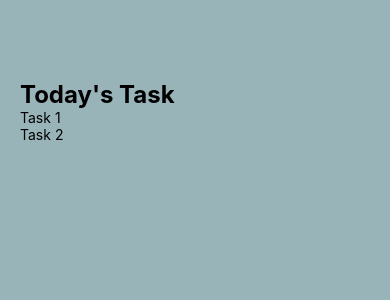
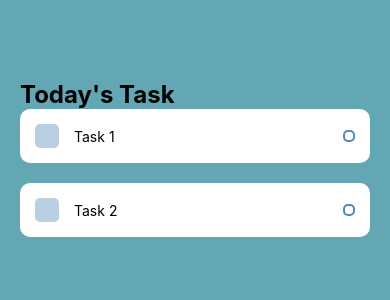
Before and after one commit to rafaeljohnrecierdo/Todo_List, a React Native app: screen / in a window 390 px wide. Shown: the top 300 px of the page. Built offline with nearby package versions, Linux system fonts and the light colour scheme.

Commit message:
updated frontend stylesheet task.js

```diff
--- a/App.js
+++ b/App.js
@@ -25,7 +25,7 @@
 const styles = StyleSheet.create({
   container: {
     flex: 1,
-    backgroundColor: '#99B4B9',
+    backgroundColor: '#62A7B3',
   },
   tasksWrapper: {
     paddingTop: 80,
--- a/components/Task.js
+++ b/components/Task.js
@@ -1,17 +1,52 @@
 import React from 'react';
-import { View, Text, StyleSheet } from 'react-native';
+import { View, Text, StyleSheet, TouchableOpacity } from 'react-native';
 
 const Task = (props) => {
 
   return (
-    <View>
-      <Text>{props.text} </Text>
+    <View style={styles.item}>
+      <View style={styles.itemLeft}>
+        <TouchableOpacity style={styles.square}></TouchableOpacity>
+          <Text style={styles.itemText}>{props.text} </Text>
+      </View>
+      <View style={styles.circular}></View>
     </View>
   )
 }
 
 const styles = StyleSheet.create ({
-
+  item: {
+    backgroundColor: '#FFF',
+    padding: 15,
+    borderRadius: 10,
+    flexDirection: 'row',
+    alignItems: 'center',
+    justifyContent: 'space-between',
+    marginBottom: 20,
+  },
+  itemLeft: {
+    flexDirection: 'row',
+    alignItems: 'center',
+    flexWrap: 'wrap'
+  },
+  square: {
+    width: 24,
+    height: 24,
+    backgroundColor: '#5387B5',
+    opacity: 0.4,
+    borderRadius: 5,
+    marginRight: 15,
+  },
+  itemText: {
+    maxWidth: '80%',
+  },
+  circular: {
+    width: 12,
+    height: 12,
+    borderColor: '#5387B5',
+    borderWidth: 2,
+    borderRadius: 5,
+  },
 });
 
 export default Task;
```
